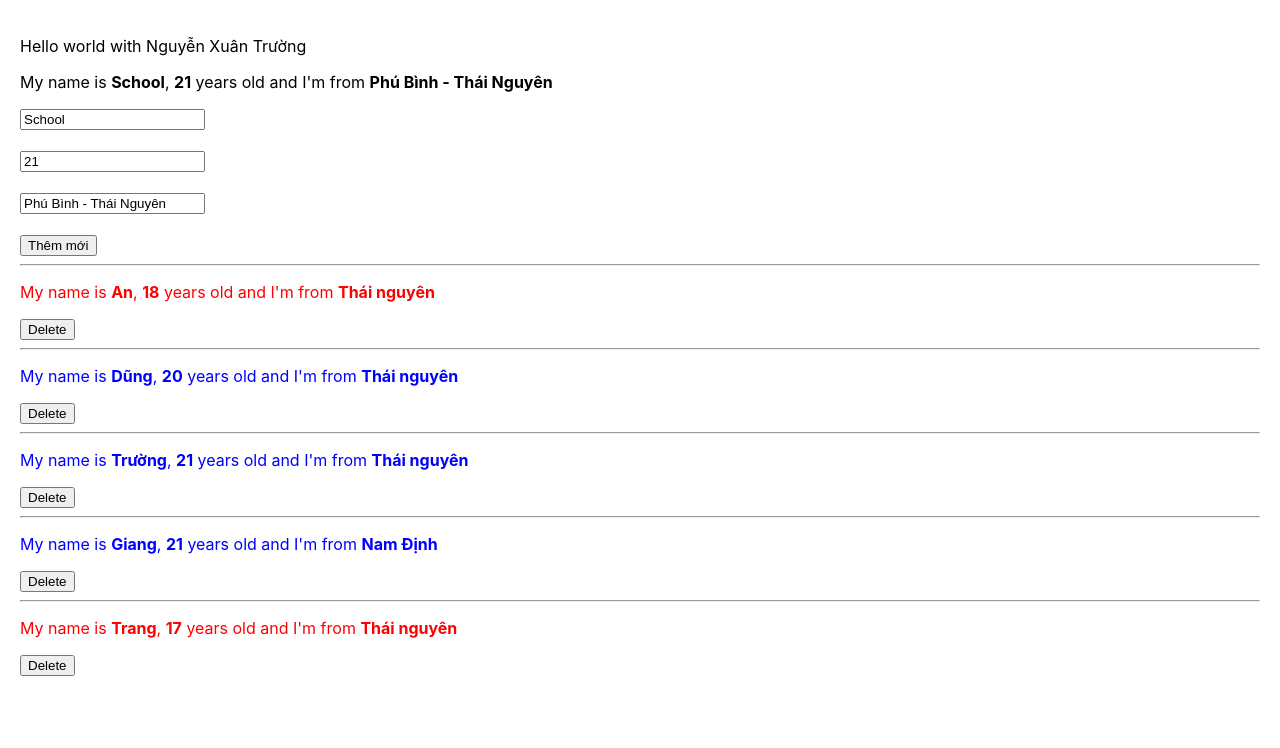
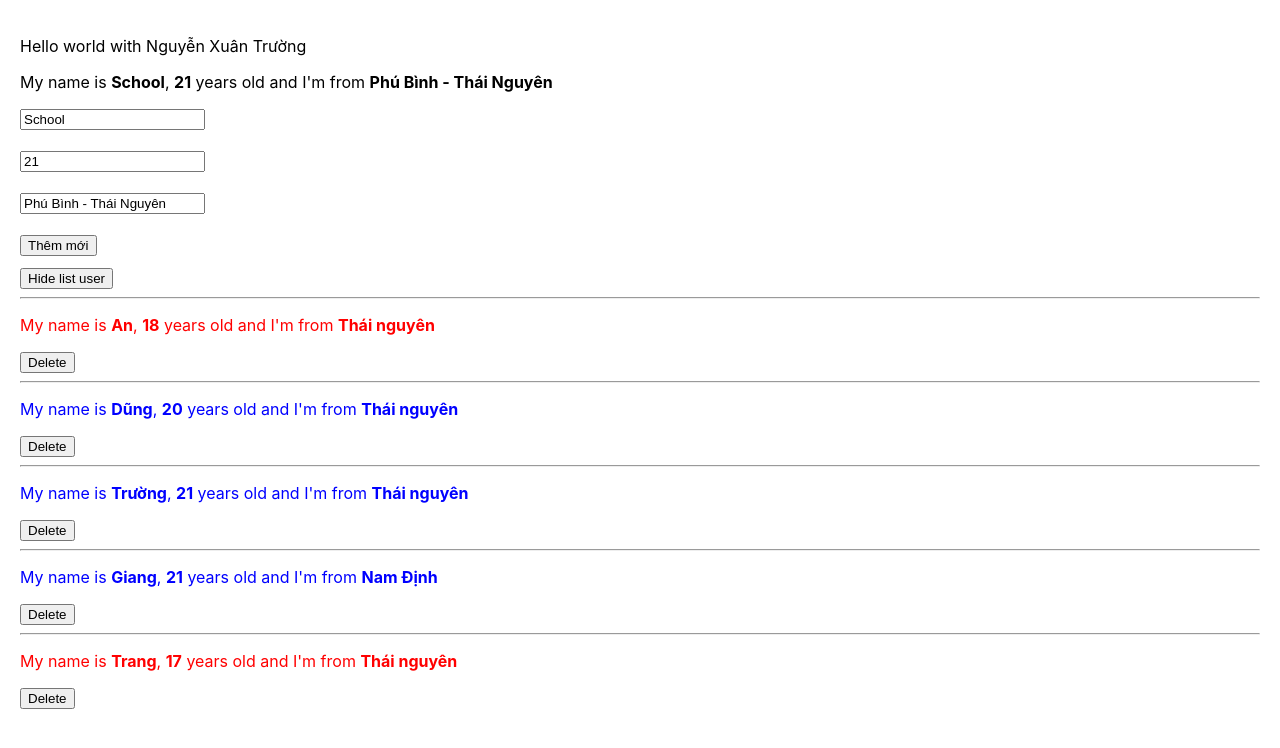
Before and after one commit to xuanTruongIT04/ReactJS_Beginer, a React (Create React App) app: page / in a window 1280 px wide. Shown: the top 748 px of the page. Built offline with nearby package versions, Linux system fonts and the light colour scheme.

Commit message:
use state hook in reactJS

```diff
--- a/src/components/DisplayInfo.js
+++ b/src/components/DisplayInfo.js
@@ -1,4 +1,4 @@
-import React from "react";
+import React, { useState } from "react";
 import "./DisplayInfo.scss";
 // import Logo from "./../logo.svg";
 
@@ -35,18 +35,23 @@ import "./DisplayInfo.scss";
 //   }
 // }
 
-
 const DisplayInfo = (props) => {
   const { listUsers } = props;
   // Destructuring array/objectFit
-  console.log("Call me render");
+
+  const [isShowHideListUser, setShowHideListUser] = useState(true);
+
+  const handleShowHideListUser = () => {
+    setShowHideListUser(!isShowHideListUser);
+  };
 
   return (
     // Show object or array in template => JSON.stringify(object)
     /* {JSON.stringify(listUsers)} */
     <>
       <div className="display-info-container">
-        {true && (
+        <button onClick={() => handleShowHideListUser()} style={{marginTop: "12px"}} >{isShowHideListUser ? "Hide list user" : "Show list user"}</button>
+        {isShowHideListUser && (
           <>
             {listUsers.map((user) => {
               return (
```
